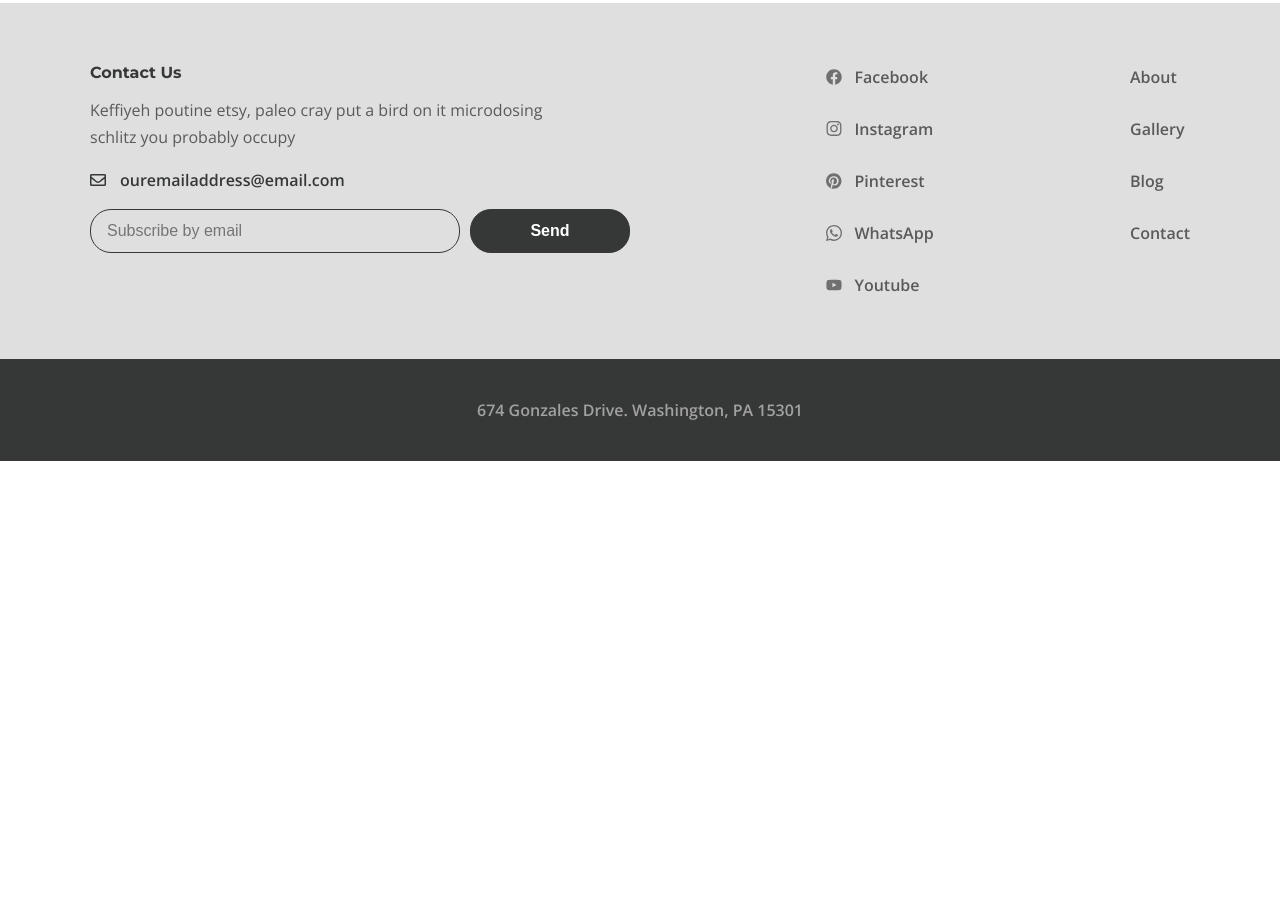
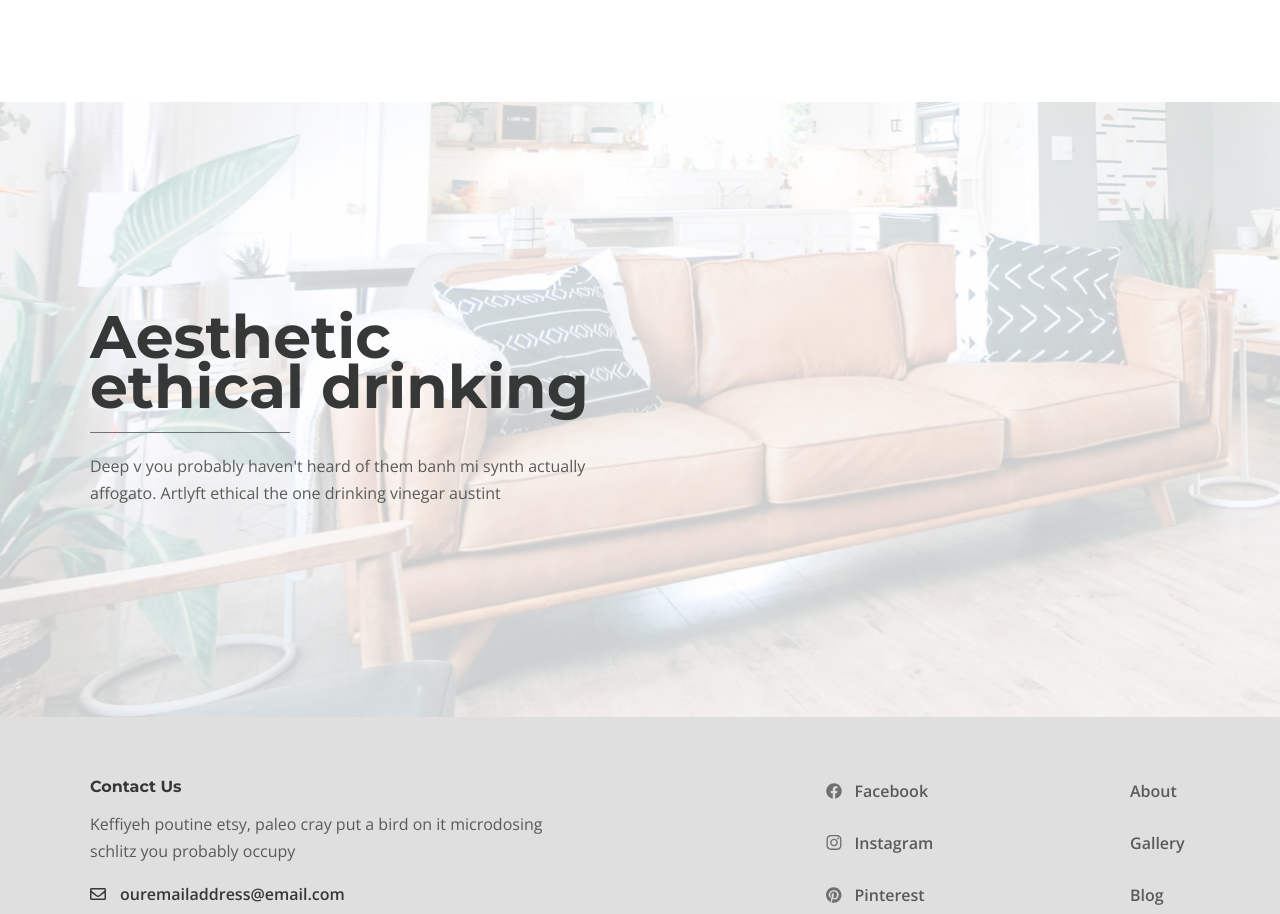
Before and after one commit to AlexanderKhristichenko/desire, a Next.js app: page / in a window 1280 px wide. Shown: the part 1330-2244 px from the top of the page. Before the commit the page ends 1791 px from the top, so only its background shows below. Built offline with nearby package versions, Linux system fonts and the light colour scheme.

Commit message:
added section  with banner

```diff
--- a/src/app/page.jsx
+++ b/src/app/page.jsx
@@ -15,6 +15,20 @@ export default function HomePage() {
         </p>
         <Collection />
       </section>
+      <section className={styles.banner}>
+        <div className="container">
+          <div className={styles.content}>
+            <h2 className={styles["banner-title"]}>
+              Aesthetic ethical drinking
+            </h2>
+            <div className={styles["banner-divider"]}></div>
+            <p className={styles["banner-text"]}>
+              Deep v you probably haven't heard of them banh mi synth actually
+              affogato. Artlyft ethical the one drinking vinegar austint
+            </p>
+          </div>
+        </div>
+      </section>
     </>
   );
 }
--- a/src/app/page.module.scss
+++ b/src/app/page.module.scss
@@ -15,7 +15,7 @@
   font-family: var(--montserrat);
   font-size: 36px;
   font-weight: var(--bold);
-  line-height: 51px;
+  line-height: 50px;
 }
 
 .divider {
@@ -33,3 +33,48 @@
   line-height: 27px;
   margin: 0 auto;
 }
+
+.banner {
+  margin-top: 100px;
+  min-height: 615px;
+  background-image: url('/home_banner.jpg');
+  background-repeat: no-repeat;
+  background-size: cover;
+  display: flex;
+  flex-direction: column;
+  justify-content: center;
+
+  @media (max-width: 768px) {
+    margin-top: 50px;
+  }
+}
+
+.content {
+  max-width: 530px;
+}
+
+.banner-title {
+  color: var(--first-color);
+  font-family: var(--montserrat);
+  font-size: 60px;
+  font-weight: var(--bold);
+  line-height: 50px;
+
+  @media (max-width: 768px) {
+    font-size: 36px;
+  }
+}
+
+.banner-divider {
+  width: 200px;
+  height: 1px;
+  background-color: #6D7278;
+  margin: 20px 0;
+}
+
+.banner-text {
+  max-width: 680px;
+  color: var(--second-color);
+  font-weight: var(--regular);
+  line-height: 27px;
+}
```
Also changed, not shown: public/home_banner.jpg (added).
